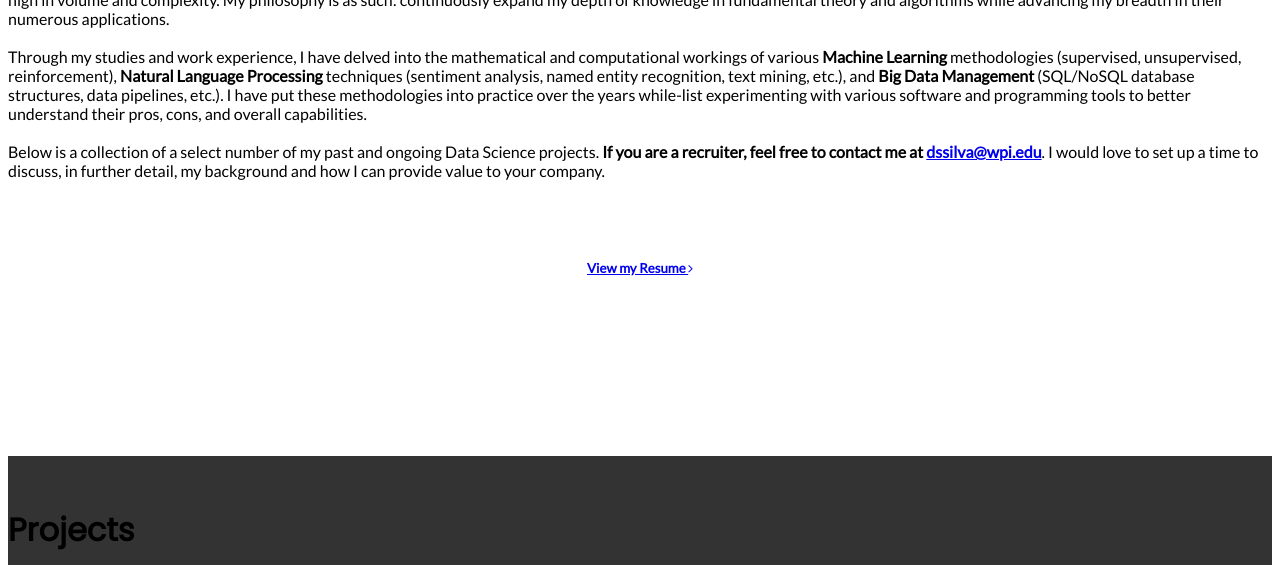
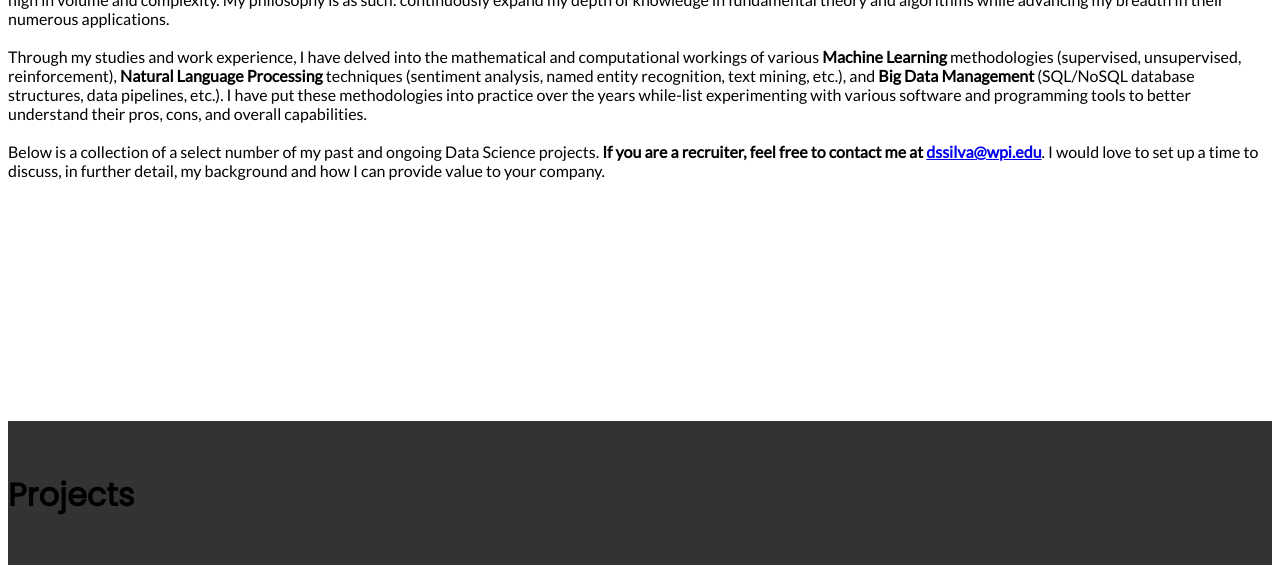
Before and after one commit to dennisjunior111/dennisjunior111.github.io, a Jekyll site: the page index.html, which Jekyll copies as it is, in a window 1280 px wide and 900 px high, scrolled down 866 px, cut to the strip 0-565 px from the top of the window. Built offline with Jekyll 4.4.1, drawn with Linux system fonts in a browser that asks for light colours; nearby versions of some CDN libraries; library files that are not in the unit come from our copies; a script that is not in the unit is left out.

Commit message:
Update index.html

```diff
--- a/index.html
+++ b/index.html
@@ -49,8 +49,6 @@ Below is a collection of a select number of my past and ongoing Data Science pro
             </div>
         </div>
         <br>
-        <br>
-        <center><a href="Resume.pdf"><h5>View my Resume <i class="fa fa-angle-right"></i></h5></a></center>
         <div class="black">
             <div class="wow animated short white bottom"></div>
         </div>
```
